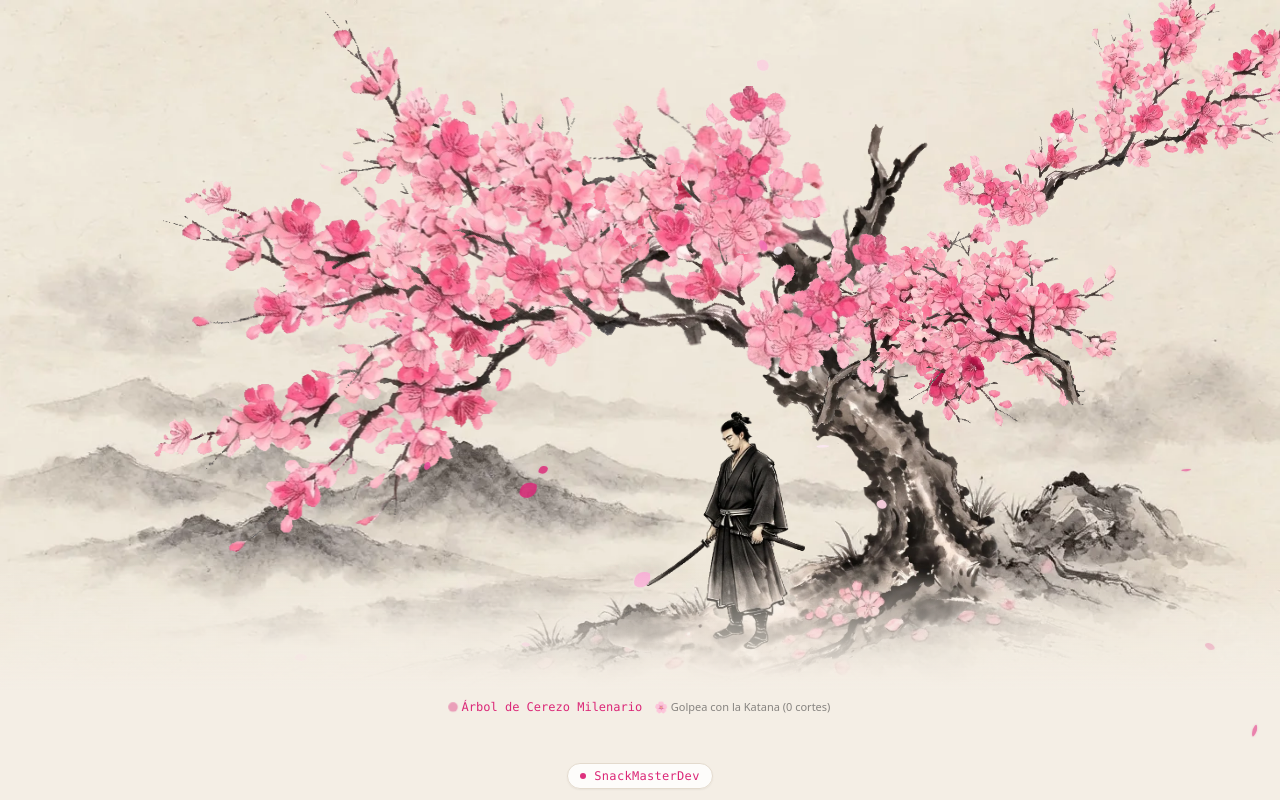
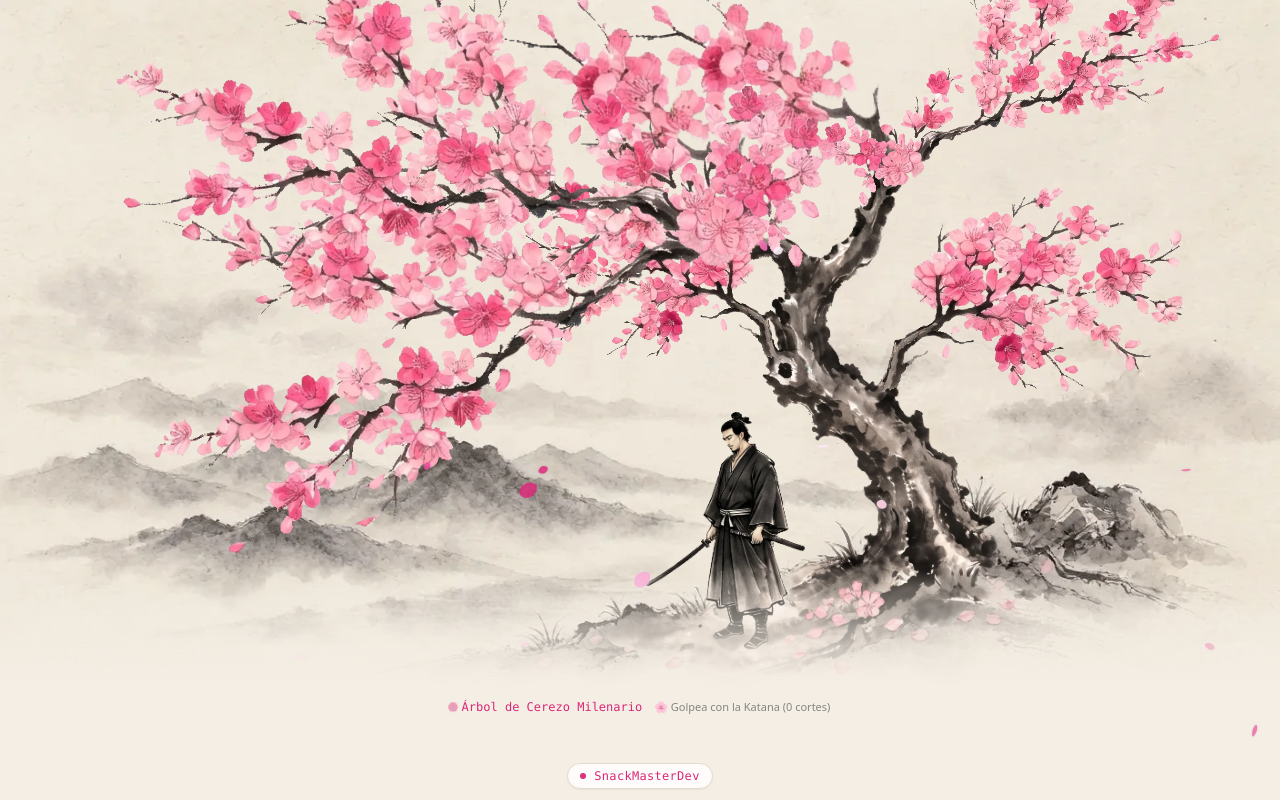
Before and after one commit to SnackMasterDev/portfolio, a React (Vite) app: page / in a window 1280 px wide. Shown: the top 800 px of the page. Built offline with nearby package versions, Linux system fonts and the light colour scheme.

Commit message:
fix(tree): render exact 1:1 branch and trunk coordinates from user calibrator

```diff
--- a/src/components/tree/SakuraBranches.tsx
+++ b/src/components/tree/SakuraBranches.tsx
@@ -15,11 +15,9 @@ interface BranchConfig {
   flipX: boolean;
   z: number;
   opacity: number;
-  origin: string;
-  breezeAnim: string;
 }
 
-// Configuración calibrada con los pivotes colocados exactamente en el tronco de la madera
+// Configuración exacta 1:1 copiada del calibrador
 const CALIBRATED_BRANCHES: BranchConfig[] = [
   {
     id: 'rama_1_7013',
@@ -32,8 +30,6 @@ const CALIBRATED_BRANCHES: BranchConfig[] = [
     flipX: false,
     z: 15,
     opacity: 1,
-    origin: '8% 83%', // Unión del tallo de madera
-    breezeAnim: 'animate-[branch-tip-sway-1_5.8s_ease-in-out_infinite]',
   },
   {
     id: 'rama_1_7946',
@@ -46,8 +42,6 @@ const CALIBRATED_BRANCHES: BranchConfig[] = [
     flipX: true,
     z: 15,
     opacity: 1,
-    origin: '92% 83%', // Unión del tallo espejado
-    breezeAnim: 'animate-[branch-tip-sway-2_6.4s_ease-in-out_infinite_0.4s]',
   },
   {
     id: 'rama_4_8968',
@@ -60,8 +54,6 @@ const CALIBRATED_BRANCHES: BranchConfig[] = [
     flipX: false,
     z: 15,
     opacity: 1,
-    origin: '27% 86%', // Bifurcación del tronco
-    breezeAnim: 'animate-[branch-tip-sway-3_5.4s_ease-in-out_infinite_1.1s]',
   },
   {
     id: 'rama_3_6132',
@@ -74,8 +66,6 @@ const CALIBRATED_BRANCHES: BranchConfig[] = [
     flipX: false,
     z: 15,
     opacity: 1,
-    origin: '92% 48%', // Rama larga: extremo derecho del leño unido al tronco
-    breezeAnim: 'animate-[branch-tip-sway-1_5.0s_ease-in-out_infinite_1.7s]',
   },
   {
     id: 'rama_4_5896',
@@ -88,8 +78,6 @@ const CALIBRATED_BRANCHES: BranchConfig[] = [
     flipX: false,
     z: 15,
     opacity: 1,
-    origin: '27% 86%',
-    breezeAnim: 'animate-[branch-tip-sway-2_6.8s_ease-in-out_infinite_0.3s]',
   },
   {
     id: 'rama_2_4776',
@@ -102,8 +90,6 @@ const CALIBRATED_BRANCHES: BranchConfig[] = [
     flipX: false,
     z: 14,
     opacity: 1,
-    origin: '12% 67%',
-    breezeAnim: 'animate-[branch-tip-sway-3_4.6s_ease-in-out_infinite_1.4s]',
   },
   {
     id: 'rama_4_5438',
@@ -116,8 +102,6 @@ const CALIBRATED_BRANCHES: BranchConfig[] = [
     flipX: true,
     z: 15,
     opacity: 1,
-    origin: '73% 86%',
-    breezeAnim: 'animate-[branch-tip-sway-1_6.2s_ease-in-out_infinite_0.8s]',
   },
   {
     id: 'rama_2_3918',
@@ -130,8 +114,6 @@ const CALIBRATED_BRANCHES: BranchConfig[] = [
     flipX: false,
     z: 14,
     opacity: 1,
-    origin: '12% 67%',
-    breezeAnim: 'animate-[branch-tip-sway-2_5.1s_ease-in-out_infinite_1.2s]',
   },
 ];
 
@@ -141,10 +123,12 @@ export const SakuraBranches: React.FC<SakuraBranchesProps> = () => {
       {CALIBRATED_BRANCHES.map((b) => {
         const flipScale = b.flipX ? -b.scale : b.scale;
         return (
-          /* Contenedor estático: Fija 100% inalterable la posición y rotación del JSON */
-          <div
+          <img
             key={b.id}
-            className="pointer-events-none absolute"
+            src={`/assets/tree/${b.src}.webp`}
+            alt=""
+            aria-hidden="true"
+            className="pointer-events-none absolute block max-w-none object-contain"
             style={{
               left: `${b.left}%`,
               top: `${b.top}%`,
@@ -152,20 +136,9 @@ export const SakuraBranches: React.FC<SakuraBranchesProps> = () => {
               zIndex: b.z,
               opacity: b.opacity,
               transform: `scale(${flipScale}, ${b.scale}) rotate(${b.rot}deg)`,
-              transformOrigin: b.origin,
+              transformOrigin: 'center center',
             }}
-          >
-            {/* Imagen: Movimiento sutil únicamente en la punta. La base permanece soldada al tronco con 0px de desplazamiento */}
-            <img
-              src={`/assets/tree/${b.src}.webp`}
-              alt=""
-              aria-hidden="true"
-              className={`block h-auto w-full max-w-none object-contain ${b.breezeAnim}`}
-              style={{
-                transformOrigin: b.origin,
-              }}
-            />
-          </div>
+          />
         );
       })}
     </div>
--- a/src/components/tree/SakuraTree.tsx
+++ b/src/components/tree/SakuraTree.tsx
@@ -65,26 +65,23 @@ export const SakuraTree: React.FC<SakuraTreeProps> = ({ className = '', onStrike
           loading="eager"
         />
 
-        {/* Capa 1: Tronco y samurai (Base física del árbol fija e inalterable) */}
-        <div
-          id="sakura-tree-img-container"
-          className="absolute pointer-events-none z-10"
+        {/* Capa 1: Tronco y samurai (Base física del árbol 1:1 idéntica al calibrador) */}
+        <img
+          id="sakura-tree-img"
+          src="/assets/tree/tronco.webp"
+          alt="Árbol de Cerezo Sakura Milenario"
+          className="pointer-events-none absolute block max-w-none object-contain"
           style={{
             left: '33%',
             top: '-19%',
             width: '60%',
-            transform: 'scale(0.52)',
+            zIndex: 10,
+            opacity: 1,
+            transform: 'scale(0.52, 0.52) rotate(0deg)',
             transformOrigin: 'center center',
           }}
-        >
-          <img
-            id="sakura-tree-img"
-            src="/assets/tree/tronco.webp"
-            alt="Árbol de Cerezo Sakura Milenario"
-            className="w-full h-auto object-contain pointer-events-none"
-            loading="eager"
-          />
-        </div>
+          loading="eager"
+        />
 
         {/* Capa 2: Follaje y ramas fijadas a la madera con brisa sutil en las puntas */}
         <SakuraBranches />
```
